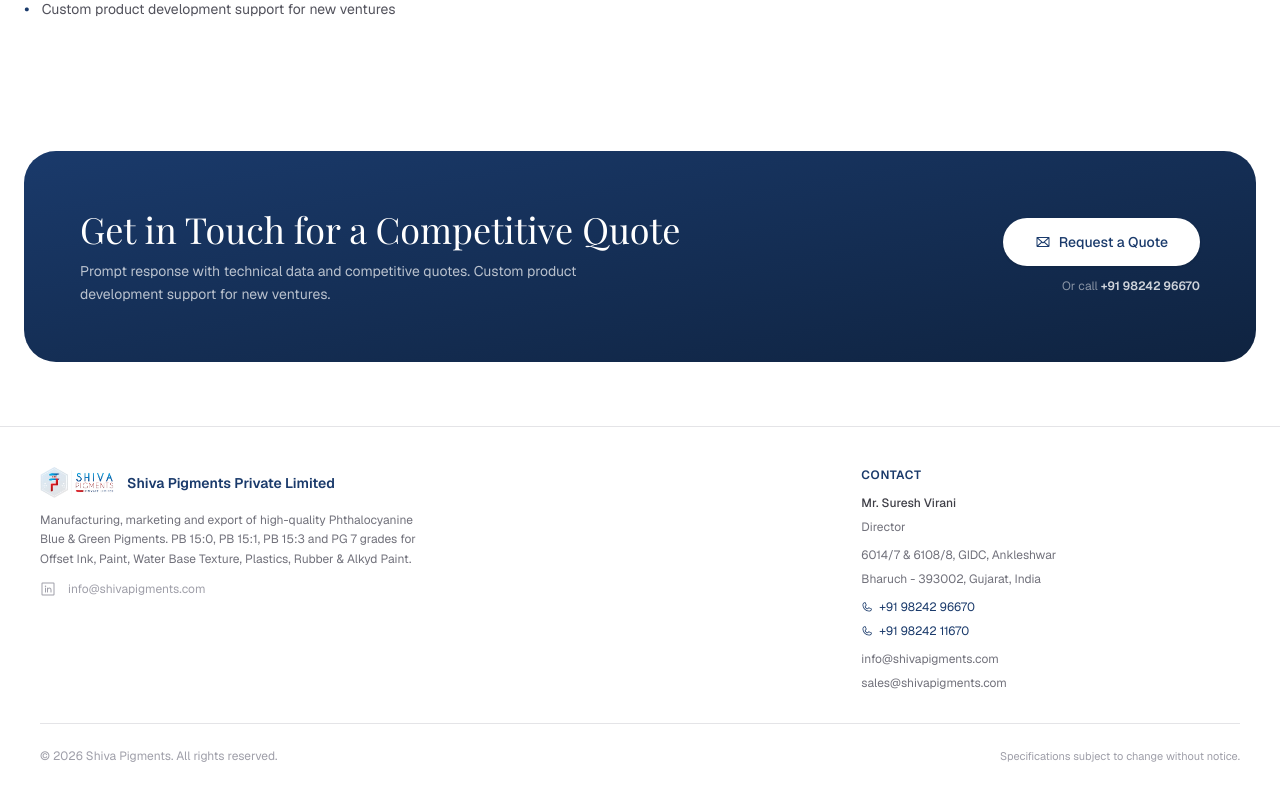
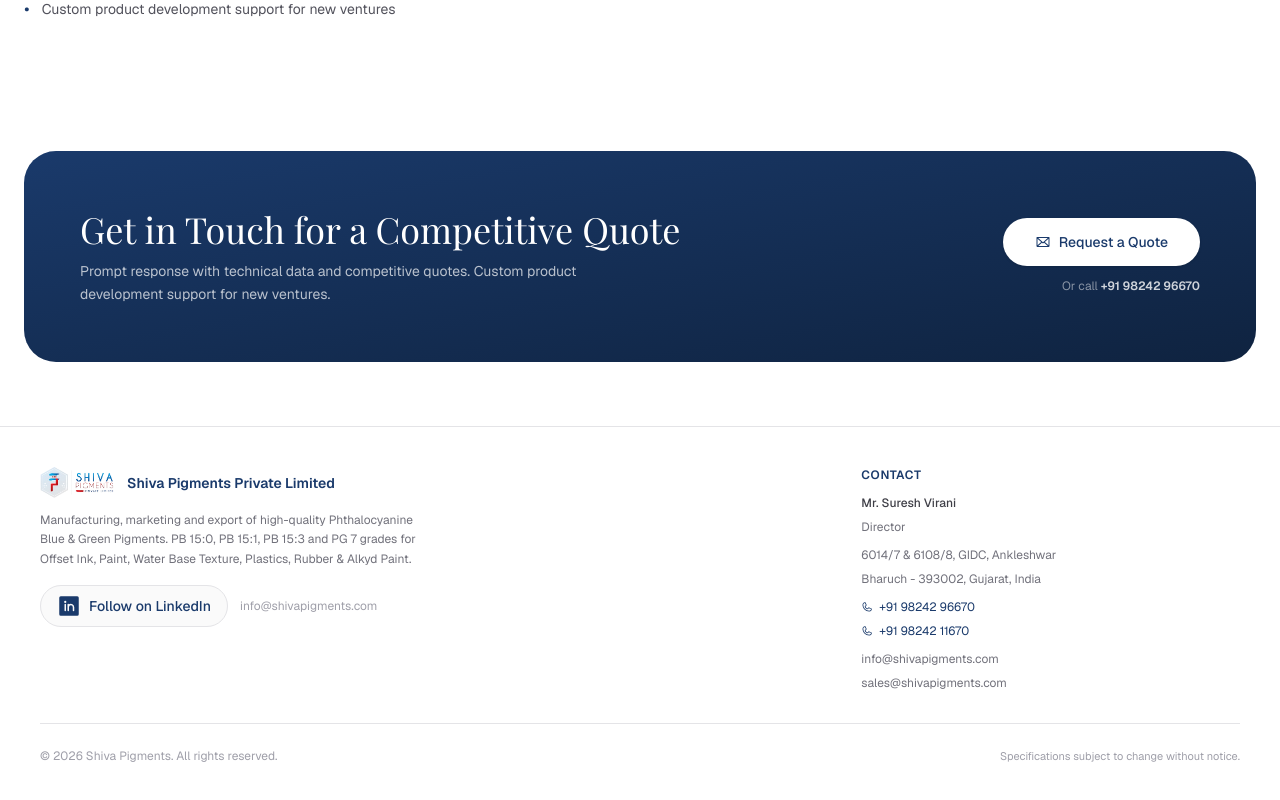
Before and after one commit to pragneshbarik/shivapigments, a Next.js app: page / in a window 1280 px wide. Shown: the part 2845-3645 px from the top of the page. Built offline with nearby package versions, Linux system fonts and the light colour scheme.

Commit message:
Fix footer LinkedIn CTA

```diff
--- a/src/app/page.tsx
+++ b/src/app/page.tsx
@@ -541,14 +541,18 @@
               grades for Offset Ink, Paint, Water Base Texture, Plastics,
               Rubber & Alkyd Paint.
             </p>
-            <div className="flex items-center gap-3 text-xs text-zinc-400">
+            <div className="flex flex-wrap items-center gap-3 pt-1">
               <a
-                href="#"
-                className="transition-colors hover:text-[#1a3a6b]"
+                href="https://www.linkedin.com/company/shiva-pigment-private-limited/"
+                target="_blank"
+                rel="noreferrer"
+                aria-label="Visit Shiva Pigments on LinkedIn"
+                className="inline-flex items-center gap-2 rounded-full border border-zinc-200 bg-zinc-50 px-4 py-2 text-sm font-medium text-[#1a3a6b] transition-colors hover:border-[#1a3a6b]/30 hover:bg-[#1a3a6b]/5"
               >
-                <LinkedinLogo className="size-4" />
+                <LinkedinLogo className="size-6" weight="fill" />
+                <span>Follow on LinkedIn</span>
               </a>
-              <span>info@shivapigments.com</span>
+              <span className="text-xs text-zinc-400">info@shivapigments.com</span>
             </div>
           </div>
 
```
